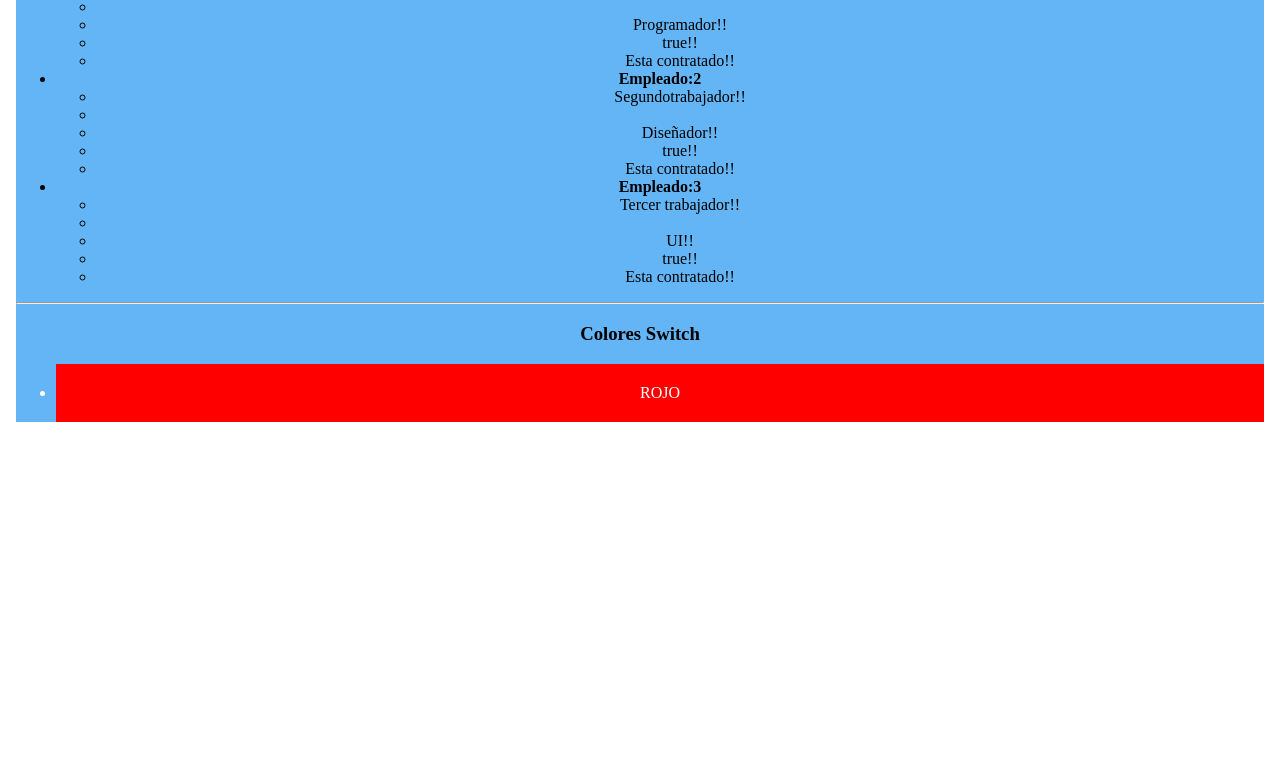
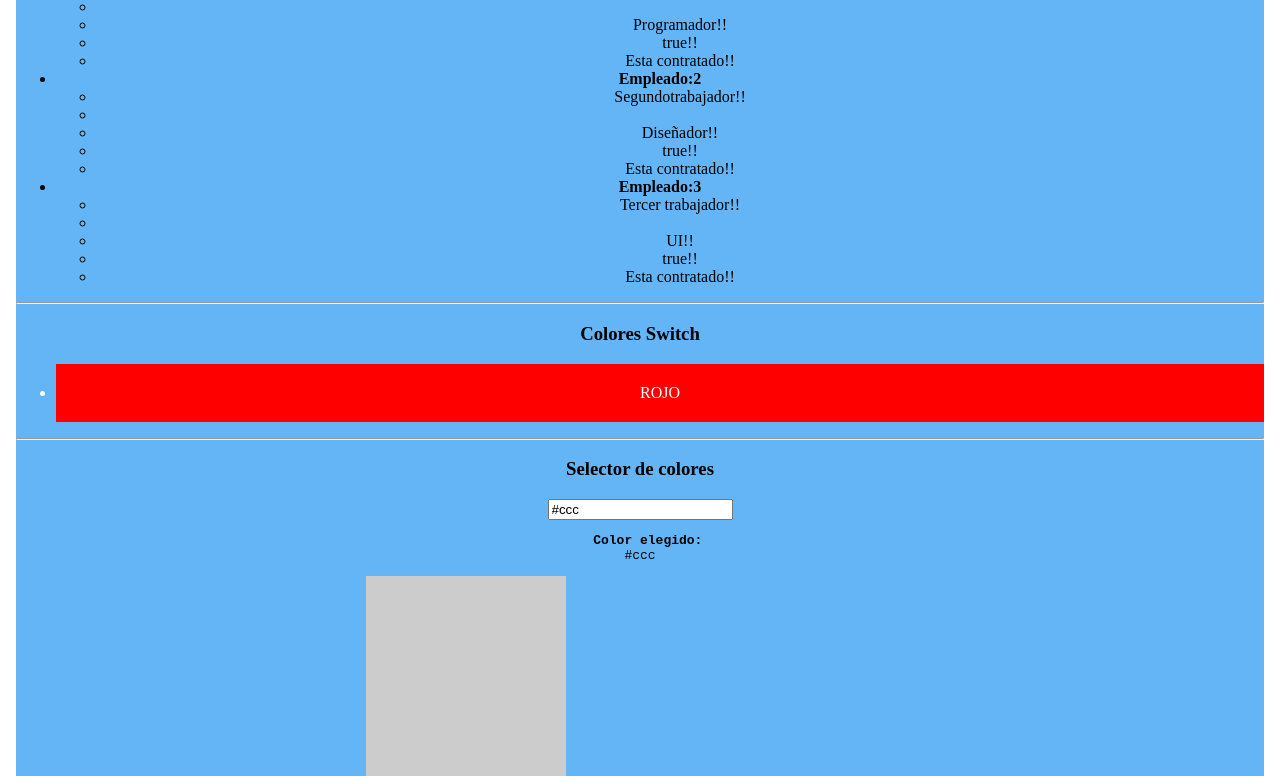
Before and after one commit to cris514/Angular4, an Angular app: page / in a window 1280 px wide. Shown: the part 897-1681 px from the top of the page. Before the commit the page ends 1335 px from the top, so only its background shows below. Built offline with nearby package versions, Linux system fonts and the light colour scheme.

Commit message:
two way data-binding.
Cuadro que cambia acorde al color que le escribas en el input.

```diff
--- a/src/app/app.module.ts
+++ b/src/app/app.module.ts
@@ -1,6 +1,6 @@
 import { BrowserModule } from '@angular/platform-browser';
 import { NgModule } from '@angular/core';
-
+import { FormsModule } from '@angular/forms';//Necesario para utilizar el two way data-binding.
 //Importacion de los componentes.
 import { AppComponent } from './app.component';
 import { FrutasComponent } from './frutas/frutas.component';
@@ -17,7 +17,8 @@ import { EmpleadosComponent } from './empleados/empleados.component';
 
   ],
   imports: [
-    BrowserModule
+    BrowserModule,
+    FormsModule//Necesario para utilizar el two way data-binding.
   ],
   providers: [],
   bootstrap: [AppComponent]
--- a/src/app/empleados/empleados.component.html
+++ b/src/app/empleados/empleados.component.html
@@ -108,3 +108,27 @@
 <ul [ngSwitch]="color">
   <li *ngSwitchCase="'yellow'" [ngStyle]="{'background':color, 'color': 'white', 'padding': '20px'  }">YELLOW</li>
 </ul>
+
+<hr>
+
+  <!-- Ejemplo de two way data-binding. -->
+<h3>Selector de colores</h3>
+<input type="text" [(ngModel)]="color_seleccionado"/>
+<!--
+[(ngModel)], permite modificar de forma bidireccional,
+le va a indicar que propiedad voy a modificar de mi classe del componente,
+cuando yo modifique el input.
+-->
+
+<pre>
+  <strong>Color elegido:</strong>
+  {{ color_seleccionado}}  <!-- Mostrando los datos de la propiedad color_seleccionado. -->
+</pre>
+  <!-- Creacion de cuadro -->
+<div [ngStyle]="{
+    'background':color_seleccionado,
+    'width': '200px',
+    'height': '200px',
+    'margin-left': '350px'
+
+  }"><div style="clean:both"></div>
--- a/src/app/empleados/empleados.component.ts
+++ b/src/app/empleados/empleados.component.ts
@@ -17,6 +17,8 @@ export class EmpleadosComponent  {
      public trabajador_externo:boolean;
 
      public color:string;
+     //Utilizada par el Ejemplo de two way data-binding.
+     public color_seleccionado:string;
 
      constructor(){
 //Definimos lo valores que llevaran nuestros objetos de la clase Empleados(empleados.ts)
@@ -30,8 +32,10 @@ export class EmpleadosComponent  {
        //Asignando valor a trabajador_externo.
        //Uso de directiva ngIf
        this.trabajador_externo = true;
-
+       //Asignacion de valor a color.
        this.color = "red";
+       //Asignacion de valor a color_seleccionado.
+       this.color_seleccionado = "#ccc";
 
      }
 
```
